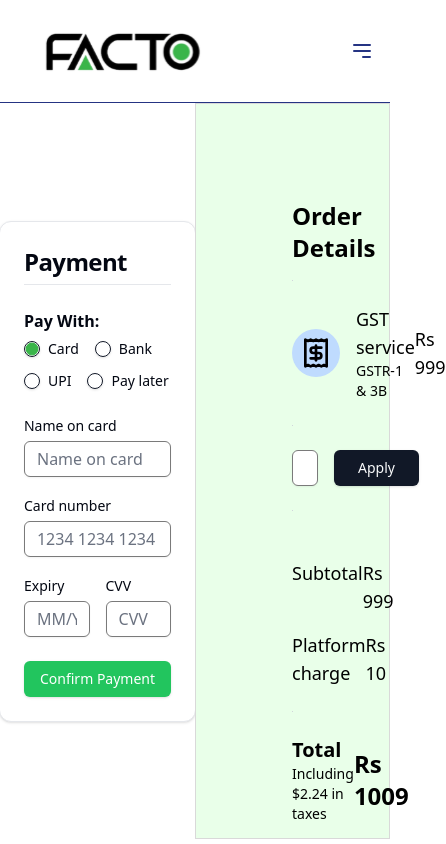
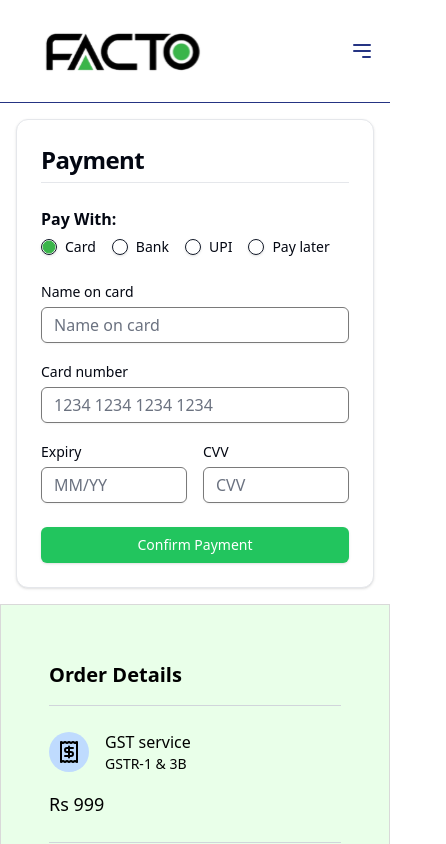
Before and after one commit to oscodesolution-devops/facto_website, a React (Vite) app: page /payment in a window 390 px wide. Shown: the top 844 px of the page, 446 px wide, since content can reach past the window. Built offline with nearby package versions, Linux system fonts and the light colour scheme; a web font is replaced by a local one.

Commit message:
update: fixed responsive

```diff
--- a/src/Components/Header.tsx
+++ b/src/Components/Header.tsx
@@ -29,16 +29,20 @@ const Header = () => {
         className="z-20 flex flex-col justify-center text-white px-[80px] pt-[110px] pb-[40px] lg:w-1/2"
         data-aos="fade-right"
       >
-        <div className="text-4xl md:text-5xl lg:text-6xl font-[actor] font-light leading-tight">
-          Your Trusted Partner <br />
-          for Easy <span className="text-secondary">GST</span> and{" "}
-          <span className="text-secondary">Tax Solutions</span>
-        </div>
-        <p className="mt-5 text-sm md:text-base lg:w-4/5" data-aos="fade-up">
-          Lorem ipsum dolor sit amet, consectetur adipiscing elit, sed do
-          eiusmod tempor incididunt ut labore et dolore magna aliqua. Ut enim
-          ad minim veniam, quis nostrud exercitation.
-        </p>
+<div className="pt-10 sm:pt-14 md:pt-20 lg:pt-24 px-4 text-4xl sm:text-4xl md:text-4xl lg:text-5xl font-[actor] font-light leading-snug sm:leading-tight text-center sm:text-left">
+  Your Trusted Partner <br />
+  for Easy <span className="text-secondary">GST</span> and{" "}
+  <span className="text-secondary">Tax Solutions</span>
+</div>
+<p
+  className="mt-3 sm:mt-5 text-xs sm:text-sm md:text-base lg:w-4/5 px-4 mx-auto sm:mx-0 text-center sm:text-left"
+  data-aos="fade-up"
+>
+  Lorem ipsum dolor sit amet, consectetur adipiscing elit, sed do eiusmod
+  tempor incididunt ut labore et dolore magna aliqua. Ut enim ad minim veniam,
+  quis nostrud exercitation.
+</p>
+
         <div className="mt-5">
           <PhoneNum />
         </div>
--- a/src/Components/Navbar.tsx
+++ b/src/Components/Navbar.tsx
@@ -12,7 +12,7 @@ import Logo from "../assets/logo.svg";
 
 const Navbar = () => {
   const [isLoggedIn] = useState(true);
-  const [menuOpen, setMenuOpen] = useState(false); // Mobile menu state
+  const [menuOpen, setMenuOpen] = useState(false);
   const user = {
     name: "John Doe",
     avatar: "./assets/user.png",
--- a/src/Components/order-summary.tsx
+++ b/src/Components/order-summary.tsx
@@ -16,20 +16,20 @@ export default function Component() {
   const total = orderDetails.price + orderDetails.platformCharge;
 
   return (
-    <section className="w-full max-w-3xl p-12 bg-transparent">
+    <section className="w-full max-w-3xl mx-auto px-6 py-8 sm:p-12 bg-transparent">
       <div className="space-y-4">
-        <h2 className="text-2xl font-bold">Order Details</h2>
+        <h2 className="text-xl sm:text-2xl font-bold">Order Details</h2>
         <Separator className="bg-gray-300" />
       </div>
 
-      <div className="space-y-6 px-0 py-6">
-        <div className="flex justify-between items-center">
+      <div className="space-y-6 py-6">
+        <div className="flex flex-col sm:flex-row justify-between items-start sm:items-center gap-4">
           <div className="flex items-center space-x-4">
             <div className="rounded-full bg-blue-200 p-2">
-              <Receipt className="w-8 h-8 text-grey-700" />
+              <Receipt className="w-6 h-6 sm:w-8 sm:h-8 text-grey-700" />
             </div>
             <div>
-              <p className="font-medium text-lg">{orderDetails.serviceName}</p>
+              <p className="font-medium text-base sm:text-lg">{orderDetails.serviceName}</p>
               <p className="text-sm text-muted-foreground">{orderDetails.serviceDescription}</p>
             </div>
           </div>
@@ -38,19 +38,19 @@ export default function Component() {
 
         <Separator className="bg-gray-300" />
 
-        <div className="flex items-center space-x-4">
+        <div className="flex flex-col sm:flex-row items-center gap-4">
           <Input placeholder="Gift or discount code" className="flex-1" />
-          <Button className="px-6">Apply</Button>
+          <Button className="w-full sm:w-auto px-6">Apply</Button>
         </div>
 
         <Separator className="bg-gray-300" />
 
         <div className="pt-6 space-y-4">
-          <div className="flex justify-between text-lg">
+          <div className="flex justify-between text-base sm:text-lg">
             <p>Subtotal</p>
             <p>Rs {orderDetails.price}</p>
           </div>
-          <div className="flex justify-between text-lg">
+          <div className="flex justify-between text-base sm:text-lg">
             <p>Platform charge</p>
             <p>Rs {orderDetails.platformCharge}</p>
           </div>
@@ -59,12 +59,14 @@ export default function Component() {
 
       <Separator className="bg-gray-300" />
 
-      <div className="flex justify-between items-center pt-6">
+      <div className="flex flex-col sm:flex-row justify-between items-start sm:items-center pt-6 gap-4">
         <div>
-          <p className="text-xl font-bold">Total</p>
-          <p className="text-sm text-muted-foreground">Including ${orderDetails.taxAmount.toFixed(2)} in taxes</p>
+          <p className="text-lg sm:text-xl font-bold">Total</p>
+          <p className="text-xs sm:text-sm text-muted-foreground">
+            Including Rs {orderDetails.taxAmount.toFixed(2)} in taxes
+          </p>
         </div>
-        <p className="text-2xl font-bold">Rs {total}</p>
+        <p className="text-xl sm:text-2xl font-bold">Rs {total}</p>
       </div>
     </section>
   )
--- a/src/Screens/LandingPage.tsx
+++ b/src/Screens/LandingPage.tsx
@@ -24,7 +24,9 @@ const LandingPage = () => {
   return (
     <div>
       <Navbar />
+      <div >
       <Header />
+      </div>
 
       <main className="flex flex-col md:flex-row gap-[5%] z-20">
   {/* Left Section */}
--- a/src/Screens/Payment.tsx
+++ b/src/Screens/Payment.tsx
@@ -17,16 +17,16 @@ const Payment = () => {
         <Navbar />
       </div>
 
-      <div className="flex h-[calc(100vh-108px)]">
+      <div className="flex flex-col lg:flex-row h-auto lg:h-[calc(100vh-108px)]">
         {/* Left side: Payment Form */}
-        <div className="w-1/2 flex items-center justify-center p-4">
+        <div className="w-full lg:w-1/2 flex items-center justify-center p-4">
           <PaymentForm amount={selectedCourse.amount} />
         </div>
 
         {/* Right side: Order Summary */}
-        <div className="w-1/2 bg-[#E9FFE9] border-[1px] border-[#D9D9D9] flex flex-col p-[48px]">
+        <div className="w-full lg:w-1/2 bg-[#E9FFE9] border border-[#D9D9D9] flex flex-col p-6 lg:p-[48px]">
           <div className="flex justify-center">
-          <OrderSummary /> {/* Use the imported OrderSummary component */}
+            <OrderSummary /> {/* Use the imported OrderSummary component */}
           </div>
         </div>
       </div>
```
